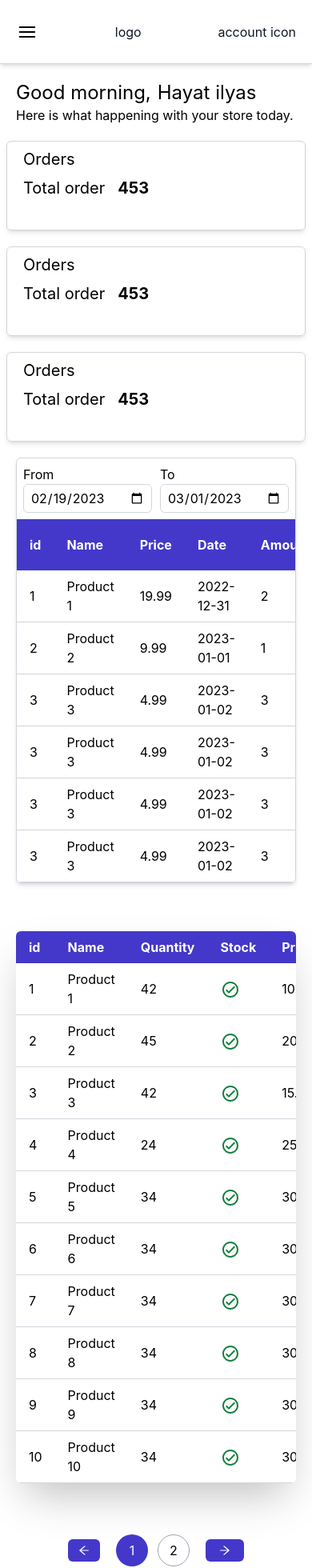
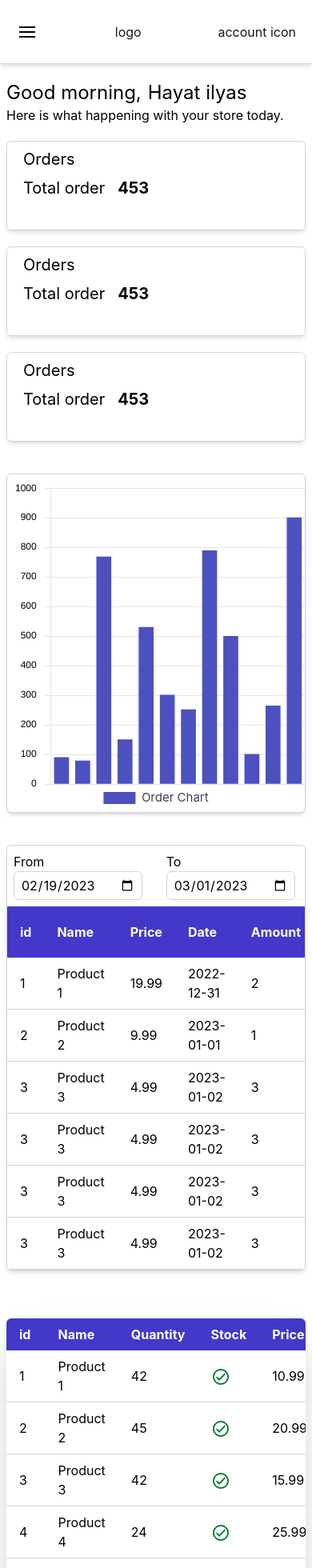
Before and after one commit to Hayat4144/Dashboard, a React (Vite) app: page / in a window 390 px wide. Shown: the top 1960 px of the page at 80% size. Built offline with nearby package versions, Linux system fonts and the light colour scheme.

Commit message:
added margin in x axis

```diff
--- a/src/Components/Dashboard.jsx
+++ b/src/Components/Dashboard.jsx
@@ -34,8 +34,9 @@
                 <main className='dark:bg-gray-900 h-full w-full'>
                     <WelcomeMessage />
                     <Cards />
+                    <OrderChart />
                     <div className='transaction_contianer rounded-md shadow-md border
-                    border-gray-300 dark:border-none mx-5 md:mx-10 my-5 dark:bg-gray-800'>
+                    border-gray-300 dark:border-none mx-2 md:mx-5 lg:mx-10 my-5 dark:bg-gray-800'>
                         <div className='transaction_container_header py-2 sm:flex sm:justify-between sm:items-center sm:mx-2'>
                             <h1 className='dark:text-gray-200 text-xl hidden sm:block'>Transaction data </h1>
                             <div className='date_container flex items-center mx-1 justify-between'>
--- a/src/Components/Shop/ProductList.jsx
+++ b/src/Components/Shop/ProductList.jsx
@@ -57,7 +57,7 @@
         <Fragment>
             <main className='flex'>
                 <div className='w-full h-full dark:bg-gray-900'>
-                    <section className='transaction_data rounded-md shadow-2xl my-10 mx-5 md:mx-10 overflow-x-auto dark:bg-gray-800'>
+                    <section className='transaction_data rounded-md shadow-2xl my-10 mx-2 md:mx-5 lg:mx-10 overflow-x-auto dark:bg-gray-800'>
                         <table className='table-auto w-full'>
                             <thead>
                                 <tr className="bg-indigo-700 text-white text-justify">
--- a/src/global/WelcomeMessage.jsx
+++ b/src/global/WelcomeMessage.jsx
@@ -18,7 +18,7 @@
 
     return (
         <Fragment>
-            <section className='mx-5 my-5 md:mx-10 dark:text-gray-100'>
+            <section className='md:mx-5 mx-2 my-5 lg:mx-10 dark:text-gray-100'>
                 <div className='welcome_message flex space-x-2 text-2xl'>
                     <h1 className='welcome_text'>{greeting},</h1>
                     <span className='user_name cursor-pointer'>Hayat ilyas</span>
```
